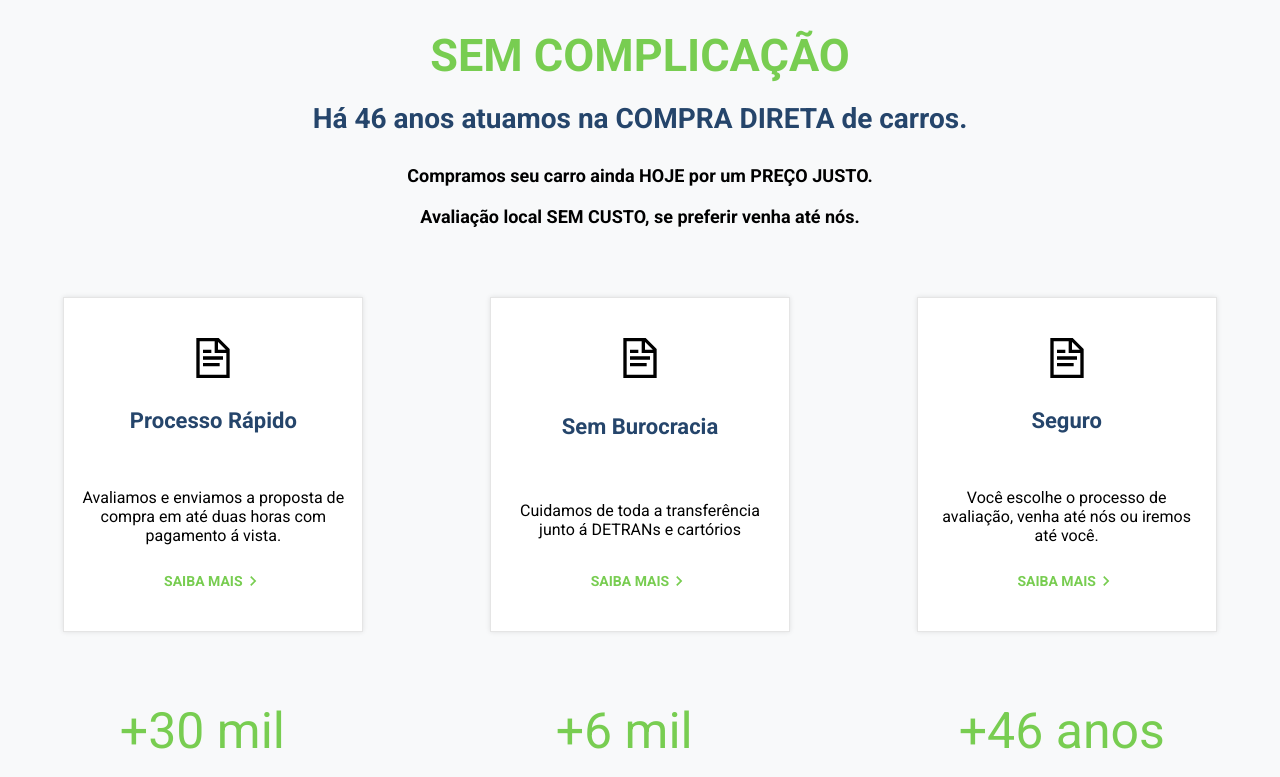
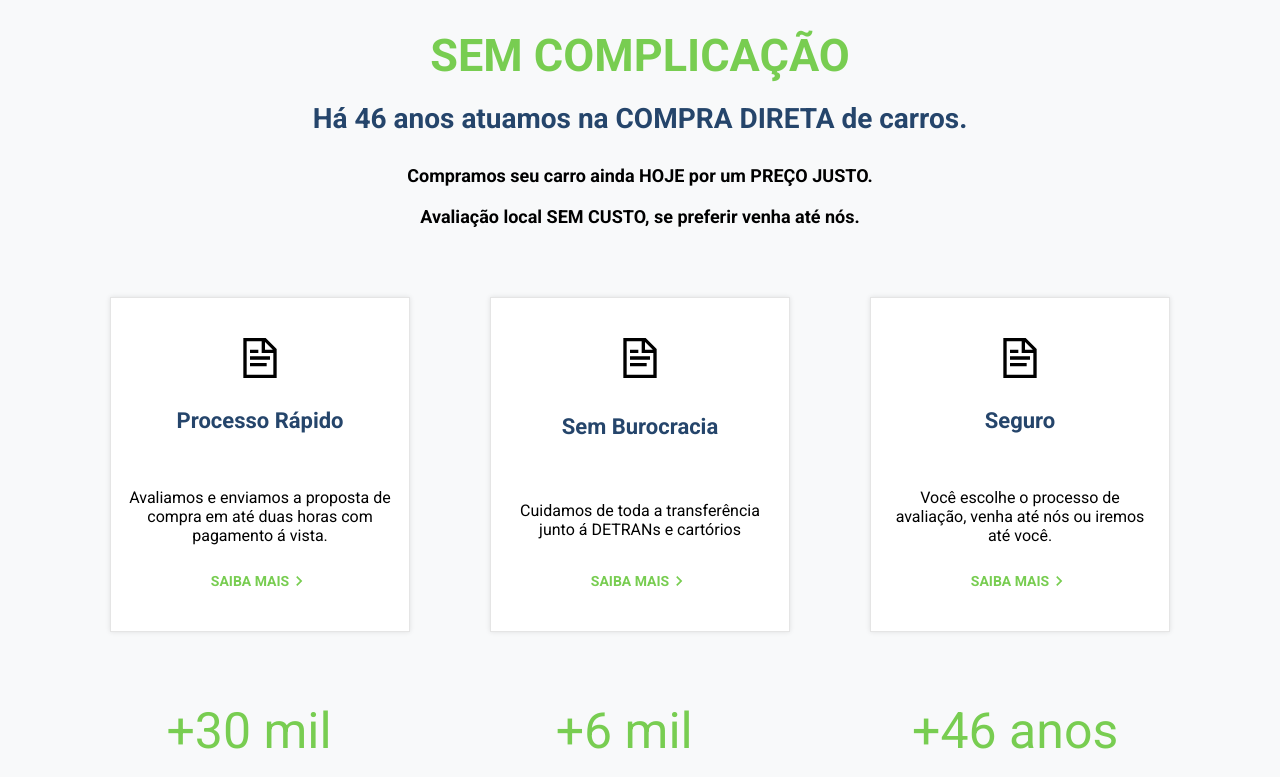
Before and after one commit to Wtheodoro/nextjs-hotsite, a Next.js app: page / in a window 1280 px wide. Shown: the part 899-1676 px from the top of the page. Built offline with nearby package versions, Linux system fonts and the light colour scheme.

Commit message:
width fix

```diff
--- a/src/views/Uncomplicated/styles.ts
+++ b/src/views/Uncomplicated/styles.ts
@@ -26,7 +26,7 @@ export const Container = styled.div`
 `;
 
 export const CardsWrapper = styled.div`
-  width: 100%;
+  width: min(100%, 114rem);
   margin-top: 3rem;
   display: flex;
   flex-wrap: wrap;
```
